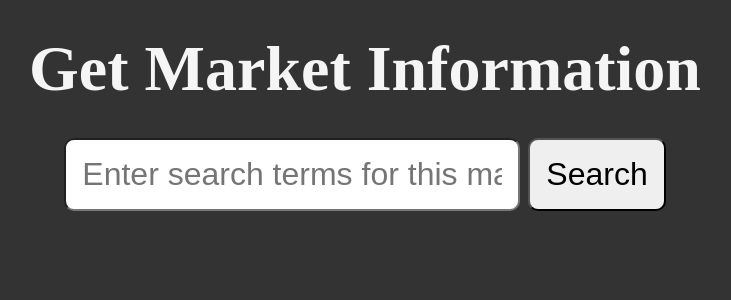
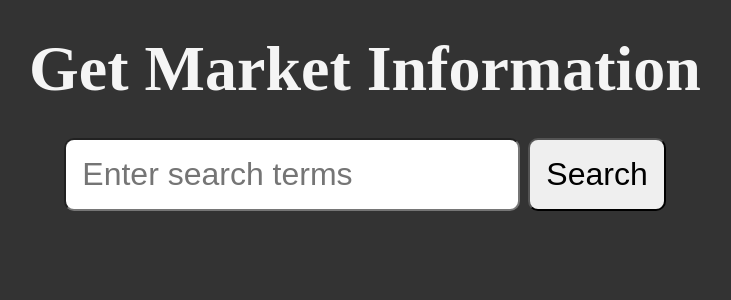
Before and after one commit to dfilan/daniel_learns_flask, a Flask app: page / in a window 1280 px wide. Shown: the top 300 px of the page, without its empty margins (275-1006 px from the left). Run offline with Flask 3, Linux system fonts and the light colour scheme.

Commit message:
Shorten text in search bar

```diff
--- a/templates/index.html
+++ b/templates/index.html
@@ -11,7 +11,7 @@
   <body>
     <h1>Get Market Information</h1>
     <form action="/market_info">
-      <input type="text" name="market_search_text" id="market_search_text" placeholder="Enter search terms for this market" />
+      <input type="text" name="market_search_text" id="market_search_text" placeholder="Enter search terms" />
       <button type="submit">Search</button>
     </form>
   </body>
```
